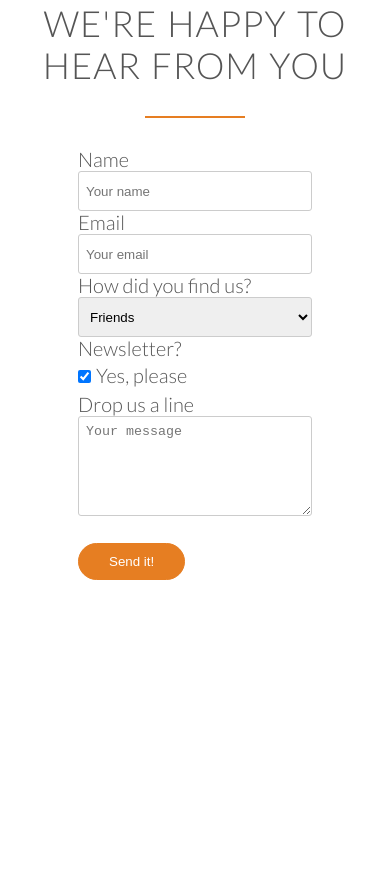
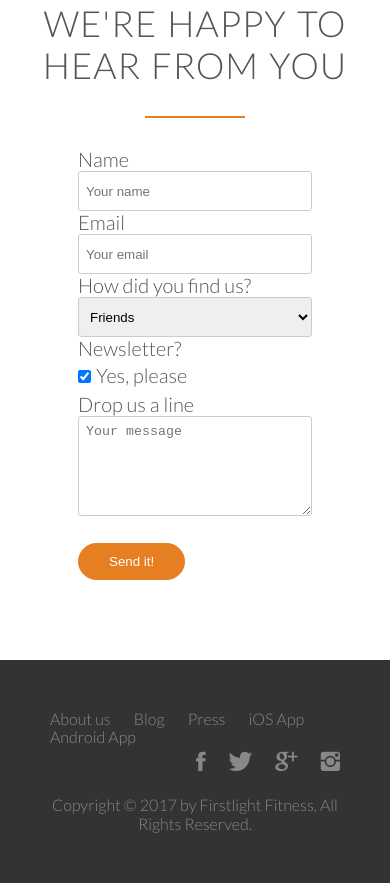
Before and after one commit to GregoryMNeal/Omnifood, a plain HTML site: page index.html in a window 390 px wide. Shown: the part 8348-9231 px from the top of the page. Before the commit the page ends 9008 px from the top, so only its background shows below. Drawn offline with Linux system fonts and the light colour scheme; files whose address does not match are found by name.

Commit message:
Completed Website Design without Responsiveness

```diff
--- a/index.html
+++ b/index.html
@@ -356,11 +356,31 @@
             </form>
         </div>
     </section>
+    <footer>
+        <div class="row">
+            <div class="col span-1-of-2">
+                <ul class="footer-nav">
+                    <li><a href="#">About us</a></li>
+                    <li><a href="#">Blog</a></li>
+                    <li><a href="#">Press</a></li>
+                    <li><a href="#">iOS App</a></li>
+                    <li><a href="#">Android App</a></li>
+                </ul>
+            </div>
+            <div class="col span-1-of-2">
+                <ul class="social-links">
+                    <li><a href="#"><i class="ion-social-facebook"></i></a></li>
+                    <li><a href="#"><i class="ion-social-twitter"></i></a></li>
+                    <li><a href="#"><i class="ion-social-googleplus"></i></a></li>
+                    <li><a href="#"><i class="ion-social-instagram"></i></a></li>
+                </ul>
+            </div>
+        </div>
+        <div class="row">
+            <p>
+                Copyright &copy; 2017 by Firstlight Fitness. All Rights Reserved.
+            </p>
+        </div>
+    </footer>
 </body>
 </html>
-
-<!--
-
-
-
--->
--- a/resources/css/style.css
+++ b/resources/css/style.css
@@ -23,7 +23,10 @@ html {
     text-rendering: optimizeLegibility;
 }
 
-.clearfix {zoom: 1}
+.clearfix {
+    zoom: 1
+}
+
 .clearfix:after {
     content: '.';
     clear: both;
@@ -90,7 +93,6 @@ h2:after {
     margin-top: 30px;
 }
 
-
 /* --- PARAGRAPHS --- */
 
 .long-copy {
@@ -109,7 +111,7 @@ h2:after {
 .icon-big {
     font-size: 350%;
     display: block;
-    color:  #e67e22;
+    color: #e67e22;
     margin-bottom: 10px;
 }
 
@@ -459,7 +461,6 @@ cite img {
 
 .plan-box ul li {
     padding: 5px 0;
-
 }
 
 /*----------------------------------------------------------------------------*/
@@ -491,4 +492,86 @@ textarea {
     height: 100px;
 }
 
-*:focus {outline: none}
+*:focus {
+    outline: none
+}
+
+/*----------------------------------------------------------------------------*/
+/* FOOTER */
+/*----------------------------------------------------------------------------*/
+
+footer {
+    background-color: #333;
+    padding: 50px;
+    font-size: 80%;
+}
+
+.footer-nav {
+    list-style: none;
+    float: left
+}
+
+.social-links {
+    list-style: none;
+    float: right;
+}
+
+.footer-nav li,
+.social-links li {
+    display: inline-block;
+    margin-right: 20px;
+}
+
+.footer-nav li:last-child,
+.social-links li:last-child {
+    margin-right: 0;
+}
+
+.footer-nav li a:link,
+.footer-nav li a:visited,
+.social-links li a:link,
+.social-links li a:visited {
+    text-decoration: none;
+    border: 0;
+    color: #888;
+    transition: color 0.2s;
+}
+
+.footer-nav li a:hover,
+.footer-nav li a:active {
+    color: #ddd;
+}
+
+.social-links li a:link,
+.social-links li a:visited {
+    font-size: 160%;
+}
+
+.ion-social-facebook,
+.ion-social-twitter,
+.ion-social-googleplus,
+.ion-social-instagram {
+    transition: color 0.2s;
+}
+
+.ion-social-facebook:hover {
+    color: #3b5998;
+}
+
+.ion-social-twitter:hover {
+    color: #00aced;
+}
+
+.ion-social-googleplus:hover {
+    color: #dd4b39;
+}
+
+.ion-social-instagram:hover {
+    color: #517fa4;
+}
+
+footer p {
+    color: #888;
+    text-align: center;
+    margin-top: 20px;
+}
```
